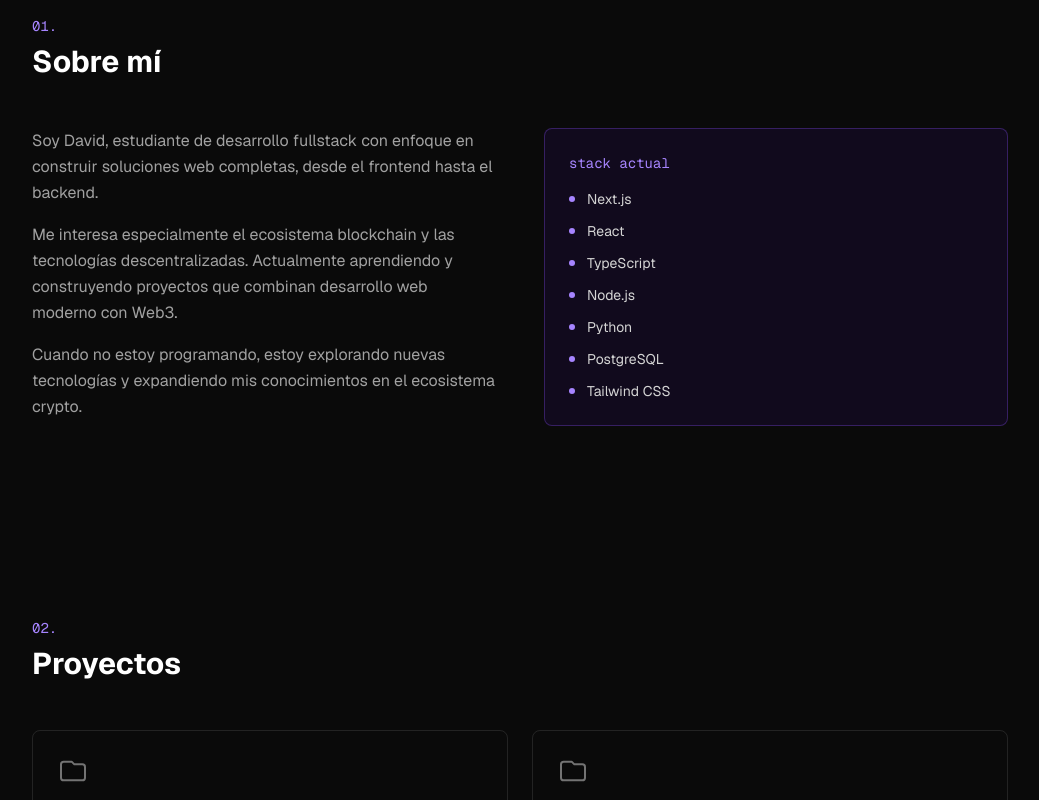
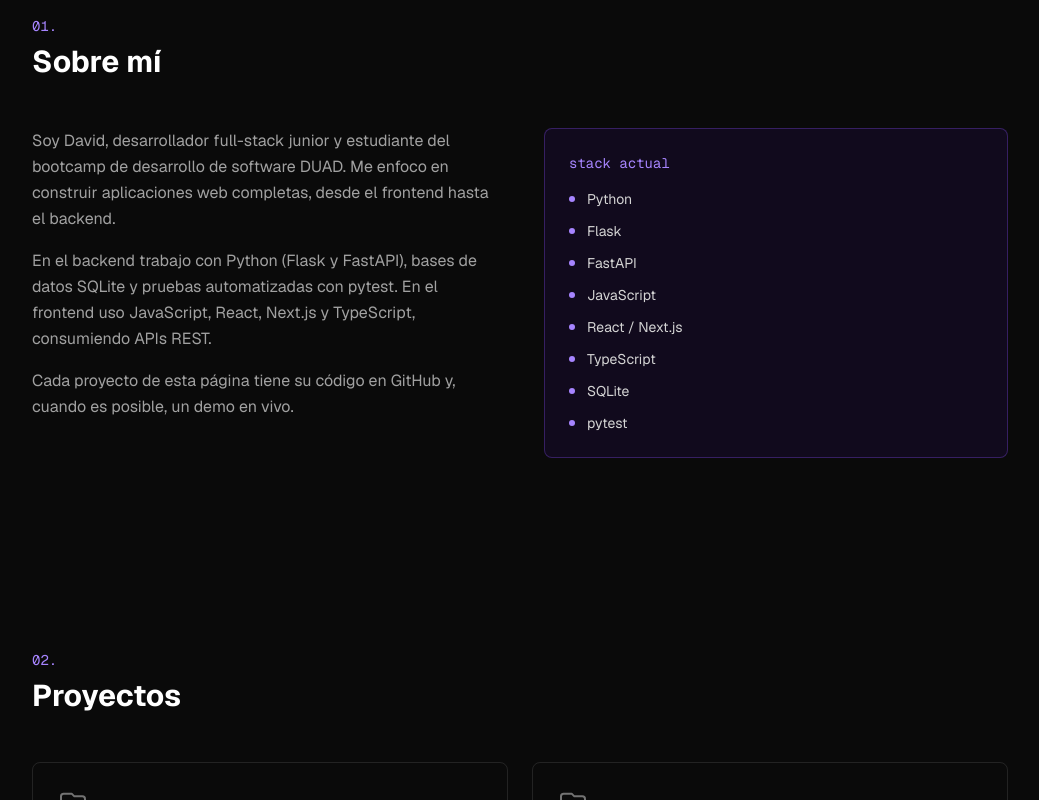
Before and after one commit to coderblockch/portfolio, a Next.js app: page / in a window 1280 px wide. Shown: the part 880-1680 px from the top of the page, without its empty margins (120-1159 px from the left). Built offline with nearby package versions, Linux system fonts and the light colour scheme; no server answers.

Commit message:
Content: list only technologies used in my repos; drop blockchain/Web3 and unused stack; show full name in hero

```diff
--- a/app/components/About.tsx
+++ b/app/components/About.tsx
@@ -1,11 +1,12 @@
 const stack = [
-  "Next.js",
-  "React",
+  "Python",
+  "Flask",
+  "FastAPI",
+  "JavaScript",
+  "React / Next.js",
   "TypeScript",
-  "Node.js",
-  "Python",
-  "PostgreSQL",
-  "Tailwind CSS",
+  "SQLite",
+  "pytest",
 ];
 
 export default function About() {
@@ -16,17 +17,18 @@ export default function About() {
       <div className="grid md:grid-cols-2 gap-12 items-start">
         <div className="space-y-4 text-neutral-400 leading-relaxed">
           <p>
-            Soy David, estudiante de desarrollo fullstack con enfoque en construir
-            soluciones web completas, desde el frontend hasta el backend.
+            Soy David, desarrollador full-stack junior y estudiante del bootcamp de
+            desarrollo de software DUAD. Me enfoco en construir aplicaciones web
+            completas, desde el frontend hasta el backend.
           </p>
           <p>
-            Me interesa especialmente el ecosistema blockchain y las tecnologías
-            descentralizadas. Actualmente aprendiendo y construyendo proyectos que
-            combinan desarrollo web moderno con Web3.
+            En el backend trabajo con Python (Flask y FastAPI), bases de datos SQLite y
+            pruebas automatizadas con pytest. En el frontend uso JavaScript, React,
+            Next.js y TypeScript, consumiendo APIs REST.
           </p>
           <p>
-            Cuando no estoy programando, estoy explorando nuevas tecnologías y
-            expandiendo mis conocimientos en el ecosistema crypto.
+            Cada proyecto de esta página tiene su código en GitHub y, cuando es posible,
+            un demo en vivo.
           </p>
         </div>
         <div className="border border-violet-500/30 rounded-lg p-6 bg-violet-950/20">
--- a/app/components/Hero.tsx
+++ b/app/components/Hero.tsx
@@ -7,7 +7,7 @@ export default function Hero() {
     <section id="hero" className="min-h-screen flex flex-col justify-center px-6 max-w-5xl mx-auto">
       <p className="text-violet-400 font-mono text-sm mb-4">Hola, soy</p>
       <h1 className="text-5xl md:text-7xl font-bold text-white mb-4 tracking-tight">
-        DavidDev
+        David Jimenez
       </h1>
       <h2 className="text-2xl md:text-3xl font-semibold text-violet-300 mb-6">
         Junior Full-Stack Developer
--- a/app/components/Skills.tsx
+++ b/app/components/Skills.tsx
@@ -1,19 +1,19 @@
 const skillGroups = [
   {
     category: "Frontend",
-    skills: ["React", "Next.js", "TypeScript", "Tailwind CSS", "HTML/CSS"],
+    skills: ["JavaScript", "React", "Next.js", "TypeScript", "Tailwind CSS", "HTML/CSS", "Chart.js"],
   },
   {
     category: "Backend",
-    skills: ["Node.js", "Python", "PostgreSQL", "REST APIs"],
+    skills: ["Python", "Flask", "FastAPI", "SQLAlchemy / SQLModel", "SQLite", "REST APIs"],
   },
   {
-    category: "Blockchain / Web3",
-    skills: ["Bitcoin", "Smart Contracts", "Wallets", "Crypto APIs"],
+    category: "Testing y servicios",
+    skills: ["pytest", "unittest", "Firebase Auth", "Render", "Vercel", "GitHub Pages"],
   },
   {
     category: "Herramientas",
-    skills: ["Git", "GitHub", "VS Code", "Linux", "npm"],
+    skills: ["Git", "GitHub", "npm"],
   },
 ];
 
```
